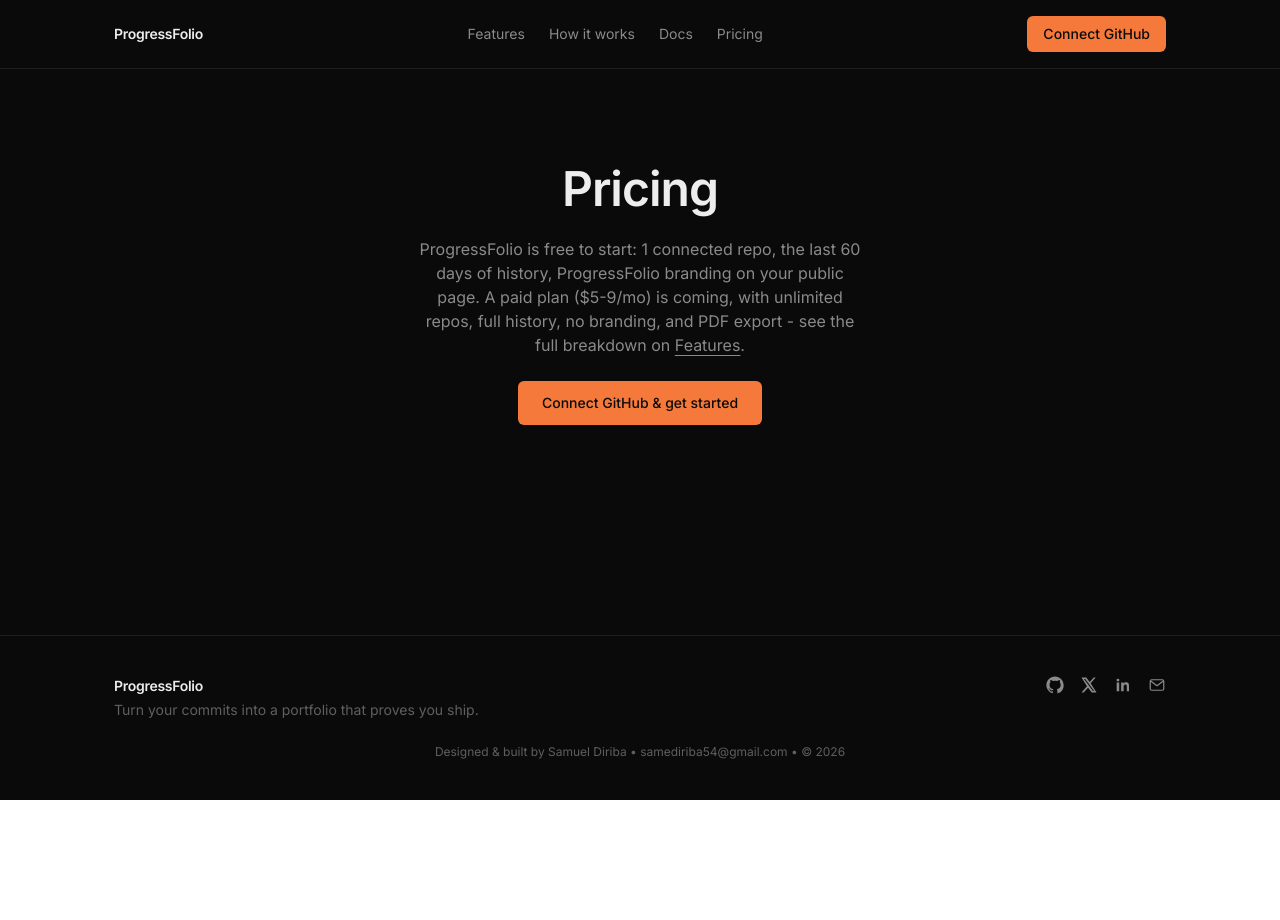
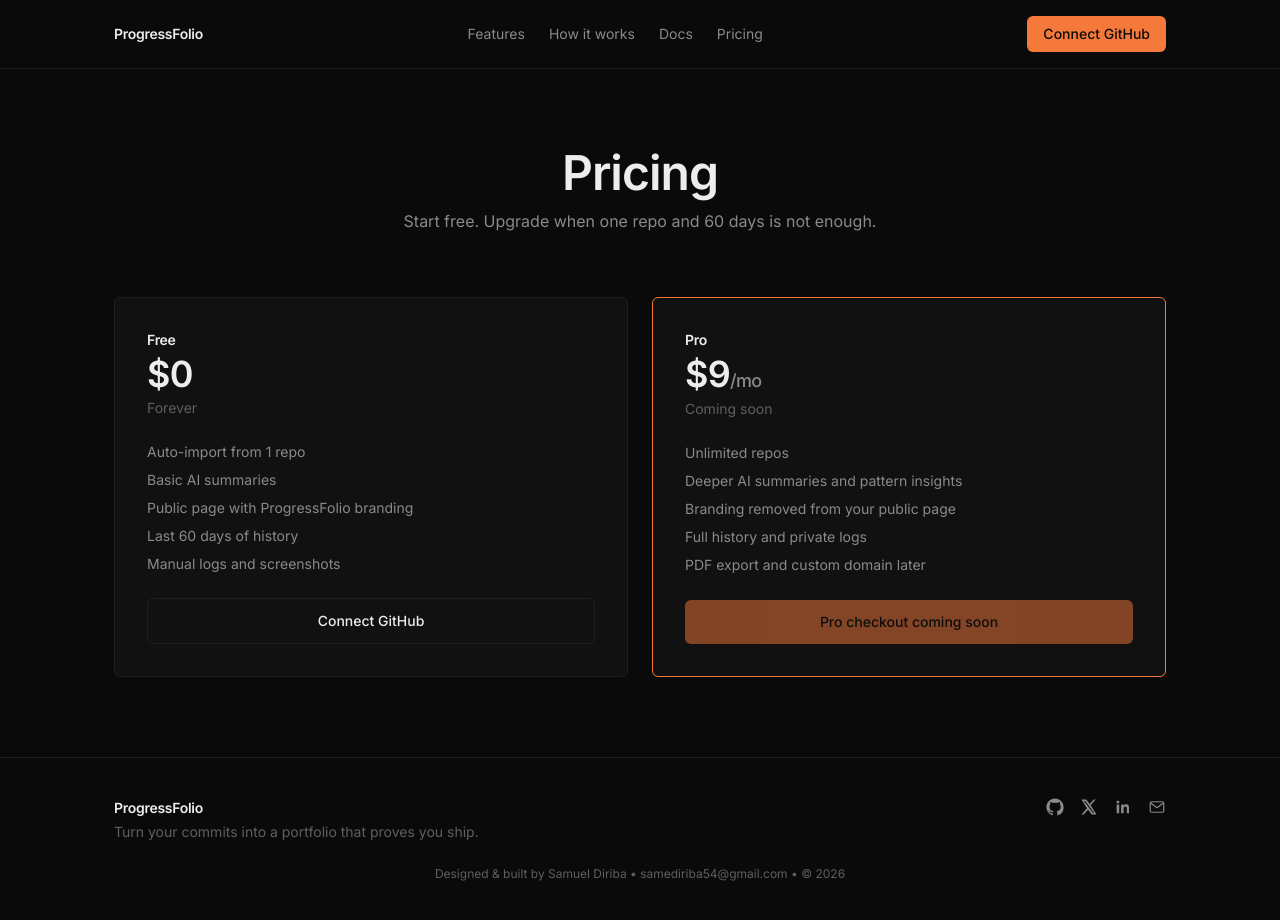
Before and after one commit to Samuel-5485/progressfolio, a Next.js app: page /pricing in a window 1280 px wide. Before the commit the page ends 800 px from the top, so only its background shows below. Built offline with nearby package versions, Linux system fonts and the light colour scheme.

Commit message:
Working on Pricing. Free and Pro but for now Pro disabled coming soon

```diff
--- a/src/app/(marketing)/docs/page.tsx
+++ b/src/app/(marketing)/docs/page.tsx
@@ -107,10 +107,13 @@
           ProgressFolio branding on your public page.
         </p>
         <p>
-          The paid plan ($5-9/mo, coming soon) removes branding and adds
-          unlimited repos, full history, and PDF export. Upgrade,
-          downgrade, and cancellation will be managed from your dashboard
-          once paid plans launch.
+          The paid plan ($9/mo, coming soon) removes branding and adds
+          unlimited repos, full history, and PDF export. See{" "}
+          <Link href="/pricing" className="underline underline-offset-4">
+            Pricing
+          </Link>
+          . Upgrade, downgrade, and cancellation will be managed from your
+          dashboard once paid plans launch.
         </p>
       </>
     ),
--- a/src/app/(marketing)/features/page.tsx
+++ b/src/app/(marketing)/features/page.tsx
@@ -57,14 +57,21 @@
           </div>
           <div className="flex flex-col gap-2">
             <h3 className="text-sm font-semibold tracking-[-0.02em]">
-              Paid <span className="text-faint">- coming soon</span>
+              Pro <span className="text-faint">- $9/mo, coming soon</span>
             </h3>
             <p className="text-sm text-muted">
-              $5-9/mo for unlimited repos, full commit history, no branding,
-              and PDF export.
+              Unlimited repos, full history, no branding, private logs, and
+              PDF export.
             </p>
           </div>
         </div>
+        <p className="pt-8 text-sm text-faint">
+          Full plan details on{" "}
+          <Link href="/pricing" className="underline underline-offset-4">
+            Pricing
+          </Link>
+          .
+        </p>
       </section>
 
       <section className="flex flex-col items-center gap-4 border-t border-hairline py-16 text-center">
--- a/src/app/(marketing)/pricing/page.tsx
+++ b/src/app/(marketing)/pricing/page.tsx
@@ -3,29 +3,81 @@
 
 export const metadata: Metadata = {
   title: "Pricing - ProgressFolio",
-  description: "Free to start. A paid plan is coming for builders who want more.",
+  description:
+    "Start free with one repo and 60 days of history. Pro is $9/mo, coming soon.",
 };
+
+const FREE_FEATURES = [
+  "Auto-import from 1 repo",
+  "Basic AI summaries",
+  "Public page with ProgressFolio branding",
+  "Last 60 days of history",
+  "Manual logs and screenshots",
+];
+
+const PRO_FEATURES = [
+  "Unlimited repos",
+  "Deeper AI summaries and pattern insights",
+  "Branding removed from your public page",
+  "Full history and private logs",
+  "PDF export and custom domain later",
+];
 
 export default function PricingPage() {
   return (
-    <div className="mx-auto flex w-full max-w-[1100px] flex-col items-center gap-6 px-6 py-24 text-center">
-      <h1 className="text-4xl font-semibold tracking-[-0.02em] sm:text-5xl">Pricing</h1>
-      <p className="max-w-md text-muted">
-        ProgressFolio is free to start: 1 connected repo, the last 60 days
-        of history, ProgressFolio branding on your public page. A paid
-        plan ($5-9/mo) is coming, with unlimited repos, full history, no
-        branding, and PDF export - see the full breakdown on{" "}
-        <Link href="/features" className="underline underline-offset-4">
-          Features
-        </Link>
-        .
-      </p>
-      <Link
-        href="/login"
-        className="rounded-md bg-accent px-6 py-3 text-sm font-medium text-background transition hover:bg-accent-hover"
-      >
-        Connect GitHub &amp; get started
-      </Link>
+    <div className="mx-auto flex w-full max-w-[1100px] flex-col px-6 py-20">
+      <div className="flex flex-col gap-3 pb-16 text-center">
+        <h1 className="text-4xl font-semibold tracking-[-0.02em] sm:text-5xl">
+          Pricing
+        </h1>
+        <p className="mx-auto max-w-lg text-muted">
+          Start free. Upgrade when one repo and 60 days is not enough.
+        </p>
+      </div>
+
+      <div className="grid gap-6 md:grid-cols-2">
+        <article className="flex flex-col gap-6 rounded-md border border-hairline bg-elevated p-8">
+          <div className="flex flex-col gap-1">
+            <h2 className="text-sm font-semibold tracking-[-0.02em]">Free</h2>
+            <p className="text-4xl font-semibold tracking-[-0.02em]">$0</p>
+            <p className="text-sm text-faint">Forever</p>
+          </div>
+          <ul className="flex flex-col gap-2 text-sm text-muted">
+            {FREE_FEATURES.map((item) => (
+              <li key={item}>{item}</li>
+            ))}
+          </ul>
+          <Link
+            href="/login"
+            className="mt-auto cursor-pointer rounded-md border border-hairline px-6 py-3 text-center text-sm font-medium text-foreground transition hover:bg-hairline-soft hover:text-foreground"
+          >
+            Connect GitHub
+          </Link>
+        </article>
+
+        <article className="flex flex-col gap-6 rounded-md border border-accent bg-elevated p-8">
+          <div className="flex flex-col gap-1">
+            <h2 className="text-sm font-semibold tracking-[-0.02em]">Pro</h2>
+            <p className="text-4xl font-semibold tracking-[-0.02em]">
+              $9
+              <span className="text-lg font-medium text-muted">/mo</span>
+            </p>
+            <p className="text-sm text-faint">Coming soon</p>
+          </div>
+          <ul className="flex flex-col gap-2 text-sm text-muted">
+            {PRO_FEATURES.map((item) => (
+              <li key={item}>{item}</li>
+            ))}
+          </ul>
+          <button
+            type="button"
+            disabled
+            className="mt-auto cursor-pointer rounded-md bg-accent px-6 py-3 text-sm font-medium text-background transition hover:bg-accent-hover disabled:cursor-not-allowed disabled:opacity-50"
+          >
+            Pro checkout coming soon
+          </button>
+        </article>
+      </div>
     </div>
   );
 }
```
Also changed, not shown: 1 other file (tests, documents, lock files or other folders).
